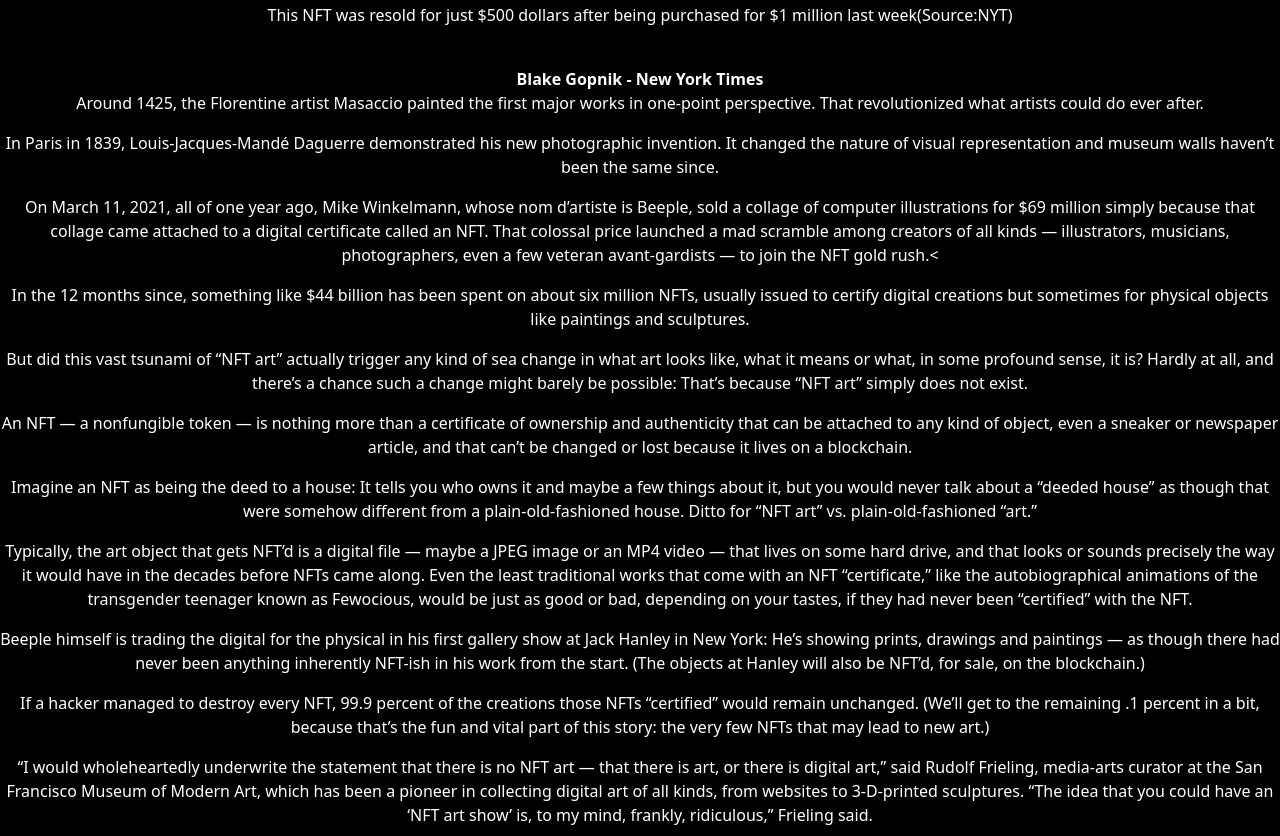
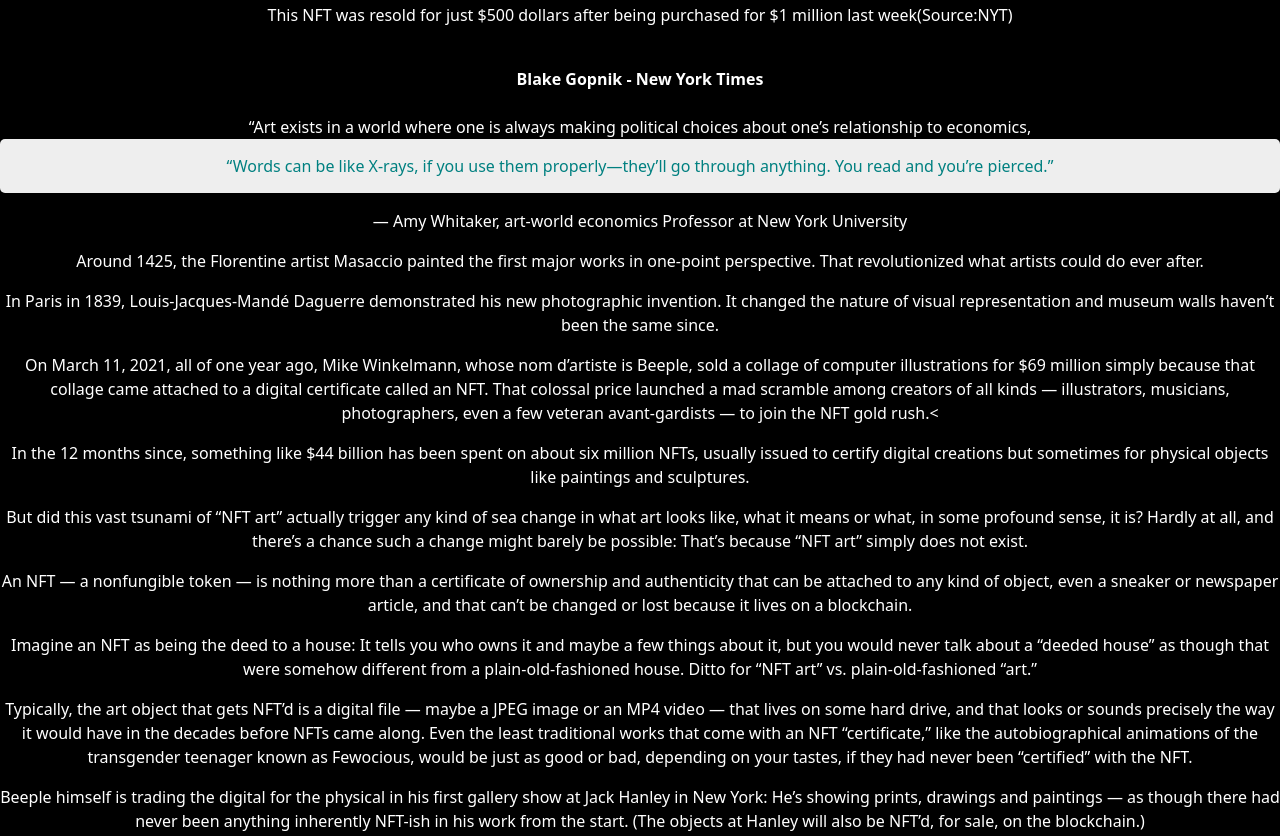
Before and after one commit to Arober22/Roberts-Aidan-Jour-352, a plain HTML site: page midterm/index.html in a window 1280 px wide. Shown: the part 980-1816 px from the top of the page. Drawn offline with nearby package versions, Linux system fonts and the light colour scheme.

Commit message:
Did the best I could with the time I had

```diff
--- a/midterm/index.html
+++ b/midterm/index.html
@@ -41,6 +41,17 @@
         <br>
 
         <div id= "authorbyline"> Blake Gopnik - New York Times </div></div>
+
+        <br>
+        <!--pull quote about the objectivity of art-->
+
+        “Art exists in a world where one is always making political choices about one’s relationship to economics,
+        <figure>
+    <blockquote>
+        <p>Words can be like X-rays, if you use them properly—they’ll go through anything. You read and you’re pierced.</blockquote> — Amy Whitaker, art-world economics Professor at New York University</p>
+    </blockquote>
+    </figure>
+
 
         <p>Around 1425, the Florentine artist Masaccio painted the first major works in one-point perspective. That revolutionized what artists could do ever after.</p>
 
@@ -158,6 +169,16 @@
         <p>CryptoPunks were born in June 2017, when the programmers Matt Hall and John Watkinson used some basic code to generate 10,000 cartoonish pictures of different human heads, so pixelated that you can only just make out a few identifying features — a purple hat on one, red hair on another. They were free for the asking when first NFT’d, but because of their variety, and their limited supply, they became some of the most collectible of collectibles, and can now trade for millions of dollars each.</p>
 
 
+        <ul>
+          <li> Related Items</li>
+          <li>1<a href="https://www.theverge.com/22310188/nft-explainer-what-is-blockchain-crypto-art-faqrget" target="_blank"> </li>
+          <li>2<a href="https://www.nytimes.com/2021/04/29/arts/disaster-girl-meme-nft.html" target="_blank"> </li>
+          <li>3<a href="https://www.nytimes.com/2022/03/12/style/nft-art-profit.html" target="_blank"> </li>
+          <li>4<a href="https://hbr.org/2021/11/how-nfts-create-value" target="_blank"> </li>
+          </ul>
+
+
+
         <p>In late February, Sotheby’s was about to sell a single lot of 104 CryptoPunk NFTs for as much as $30 million, when the collector who consigned them pulled out at the last minute. “People were extremely upset,” said Kent Charugundla, an NFT collector who was at the canceled auction. The problem, he explained, was that the surging market for the collectibles might begin to sputter.</p>
 
 
@@ -165,6 +186,8 @@
 
 
         <p>But Ryan pointed me to one remote corner of the NFT universe where work is going on that pushes back against business as usual. A year ago, just as NFTs were exploding into view, Kelani Nichole, the founder of Transfer, the bricks-and-mortar gallery in Brooklyn devoted to all kinds of computer art, helped organize an online NFT exhibition called “Pieces of Me.” A mission statement declared that the show was meant to “reflect on NFTs through a curatorial and technological framework that emphasizes the ethics of care, redistribution of wealth, and artist’s agency and rights.”</p>
+
+
 
 
         <p>Some artists offer their works free (“an explicit rejection of the capitalist urge to consume”), while others offer works that come with conditions not exactly standard in the NFT world. A piece by the Londoner Danielle Brathwaite-Shirley, for instance, consists of a low-fi GIF that presents a series of written out “Terms and Conditions,” committing the buyer to “showcase and invest in the works of Black trans artists” — and then in the NFT’s binding contract the collector agrees to abide by those commitments, printing them out and pasting them up for two years.</p>
--- a/midterm/style.css
+++ b/midterm/style.css
@@ -28,3 +28,22 @@ font-weight: bolder;
 color: white;
 font-weight: bolder;
 }
+
+blockquote {
+    margin: 0;
+}
+
+blockquote p {
+    padding: 15px;
+    background: #eee;
+    border-radius: 5px;
+    color: teal;
+}
+
+blockquote p::before {
+    content: '\201C';
+}
+
+blockquote p::after {
+    content: '\201D';
+}
```
